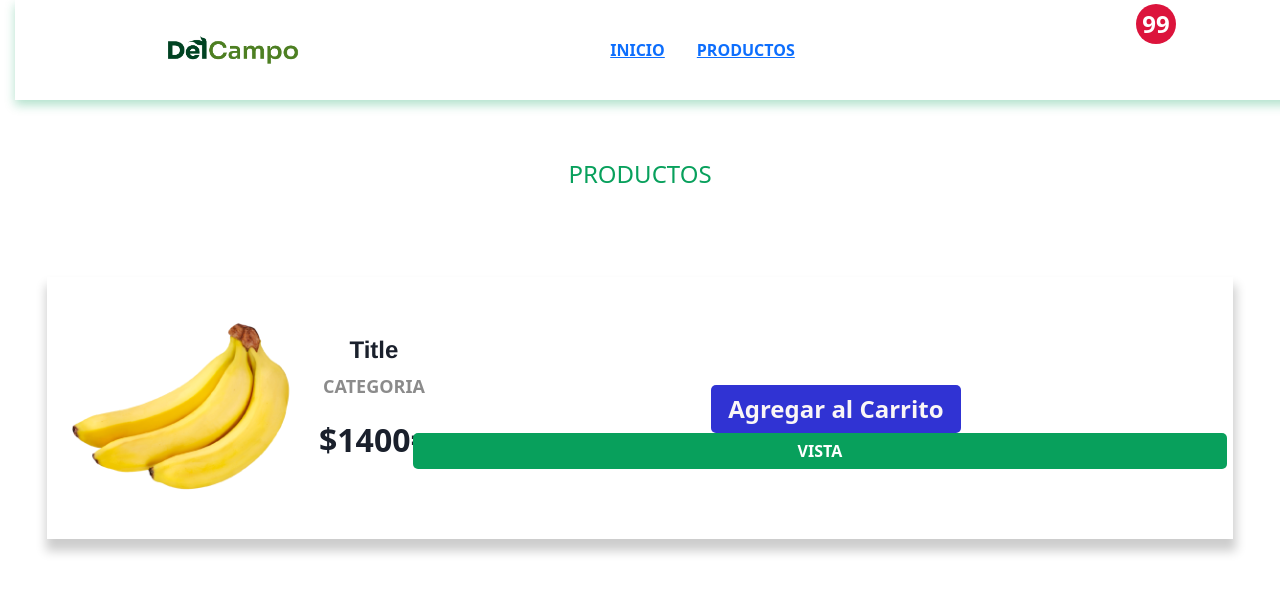
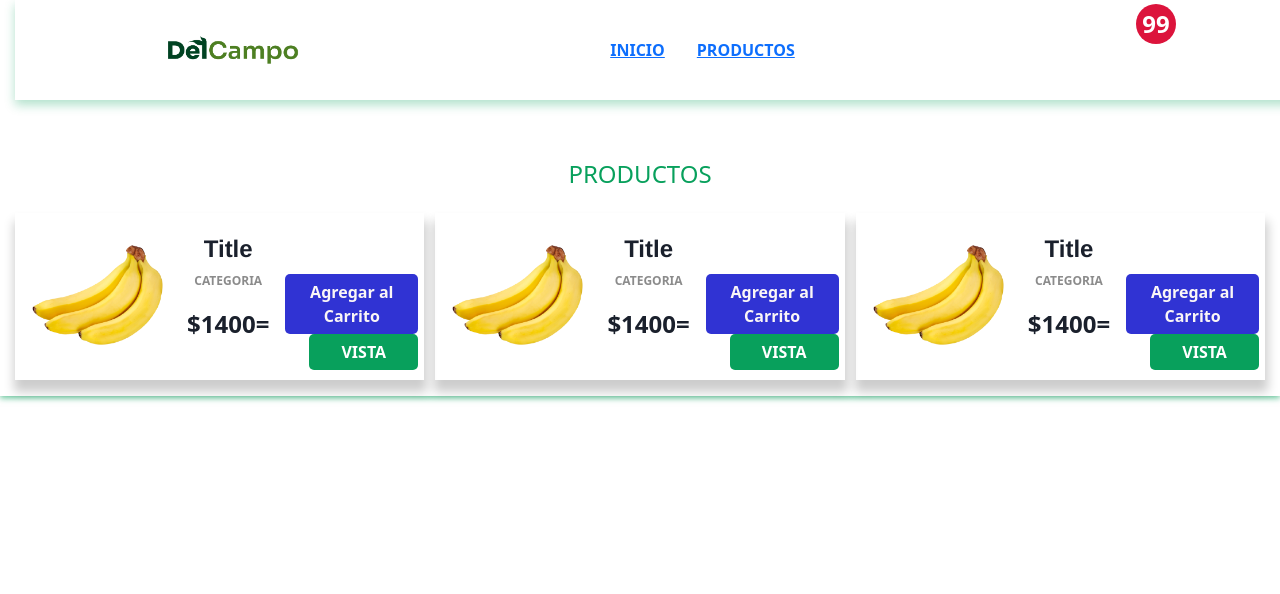
Before and after one commit to jorgealvarezramirez/proyecto_delCampo, a React (Create React App) app in the folder proyecto_delcampo/: page / in a window 1280 px wide. Shown: the top 594 px of the page. Built offline with nearby package versions, Linux system fonts and the light colour scheme; some icons are missing.

Commit message:
Actualización vista productos, pendiente ajustes finales

```diff
--- a/proyecto_delcampo/src/App.css
+++ b/proyecto_delcampo/src/App.css
@@ -1,4 +1,4 @@
-/* .App {
+.App {
   background: rgb(223, 218, 218);
   height: 100vh;
 
@@ -9,4 +9,4 @@
     rgba(230, 231, 106, 1) 35%,
     rgba(245, 234, 173, 1) 100%
   );
-} */
+}
--- a/proyecto_delcampo/src/Components/Products/ProductsList.js
+++ b/proyecto_delcampo/src/Components/Products/ProductsList.js
@@ -26,6 +26,46 @@ const ProductsList = () => {
             </div>
           </div>
         </div>
+        <div className="producto">
+          <a href="#">
+            <div className="producto__img">
+              <img src={Banano} alt="" />
+            </div>
+          </a>
+          <div className="producto__footer">
+            <h3>Title</h3>
+            <p> Categoria</p>
+            <p className="price">$1400=</p>
+          </div>
+          <div className="buttom">
+            <button className="btn">Agregar al Carrito</button>
+            <div>
+              <a href="#" className="btn">
+                Vista
+              </a>
+            </div>
+          </div>
+        </div>
+        <div className="producto">
+          <a href="#">
+            <div className="producto__img">
+              <img src={Banano} alt="" />
+            </div>
+          </a>
+          <div className="producto__footer">
+            <h3>Title</h3>
+            <p> Categoria</p>
+            <p className="price">$1400=</p>
+          </div>
+          <div className="buttom">
+            <button className="btn">Agregar al Carrito</button>
+            <div>
+              <a href="#" className="btn">
+                Vista
+              </a>
+            </div>
+          </div>
+        </div>
       </div>
     </>
   );
--- a/proyecto_delcampo/src/index.css
+++ b/proyecto_delcampo/src/index.css
@@ -2,18 +2,17 @@
   text-align: center;
   max-width: 1550px;
   width: 100%;
-  min-height: 100vh;
+  min-height: 100px;
   margin: 0 auto;
   box-shadow: 0 2px 6px #08a05ca4;
   padding: 0 15px;
   box-sizing: border-box;
 }
-
 /*----------------- Header--------------- */
 header {
   width: 100%;
+  max-width: 1450px;
   min-height: 100px;
-  max-width: 14530;
   overflow: hidden;
   display: flex;
   justify-content: space-around;
@@ -24,6 +23,7 @@ header {
   background-color: white;
   box-shadow: 0 5px 10px #08a05c50;
 }
+
 
 a {
   text-decoration: none;
@@ -89,16 +89,17 @@ header .cart span {
 }
 
 .productos {
-  padding: 5rem 2rem;
+  padding: 1rem 0rem;
   margin: 0 auto;
   display: grid;
   grid-template-columns: repeat(auto-fit, minmax(22rem, 1fr));
-  gap: 3rem 1rem;
+  gap: 3rem 0.7rem;
   box-sizing: border-box;
 }
 
 .producto {
   display: flex;
+  width: 100%;
   flex-direction: columns;
   align-items: center;
   box-shadow: 1px 10px 10px 2px rgba(0, 0, 0, 0.2);
@@ -110,7 +111,7 @@ header .cart span {
   border: 6px solid #08a05c55;
 }
 .producto__img img {
-  width: 250px;
+  width: 150px;
 }
 .producto__footer {
   padding: 1rem;
@@ -126,11 +127,11 @@ header .cart span {
   font-weight: 700;
   color: rgba(0, 0, 0, 0.455);
   text-transform: uppercase;
-  font-size: 18px;
+  font-size: 12px;
 }
 
 .producto__footer .price {
-  font-size: 2rem;
+  font-size: 1.5em;
   color: #1a202c;
 }
 
@@ -154,7 +155,7 @@ header .cart span {
   max-width: 250px;
   width: 100%;
   margin: 0 auto;
-  font-size: 1.5rem;
+  font-size: 1rem;
   color: rgb(250, 246, 246);
   font-weight: 600;
 }
@@ -164,7 +165,7 @@ header .cart span {
   display: grip;
   align-items: center;
   text-align: center;
-  margin-left: -2rem;
+  margin-left: 1.5rem;
   border-radius: 5px;
 }
 
```
Also changed, not shown: proyecto_delcampo/src/Components/Header/Header.js (indentation only).
